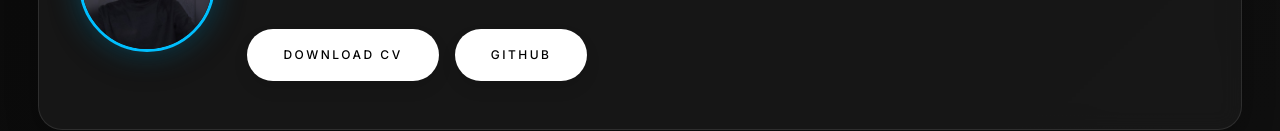
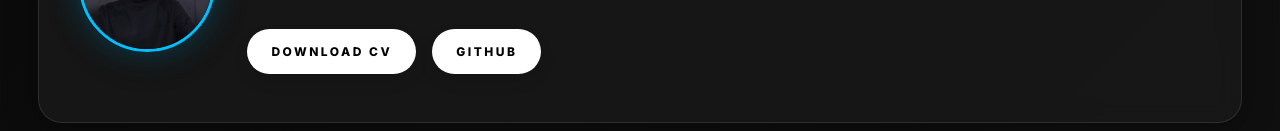
Before and after one commit to eng-omar-gif/MY-PORTFOLIO-, a plain HTML site: page build/index.html in a window 1280 px wide. Shown: the part 352-483 px from the top of the page. Drawn offline with Linux system fonts and the light colour scheme.

Commit message:
Update styles.css

```diff
--- a/build/styles.css
+++ b/build/styles.css
@@ -5,7 +5,7 @@
   --card-bg: #1a1a1a;
   --text-color: #ffffff;
   --accent: #00bfff;
-  --accent-hover: #23c483;
+  --accent-hover: #9370db;
   --border: #333333;
   --btn-bg: #00bfff;
   --btn-text: #fff;
@@ -333,11 +333,11 @@ main {
 }
 /* From Uiverse.io by cssbuttons-io */
 .btn {
-  padding: 1.3em 3em;
+  padding: 1em 2em;
   font-size: 12px;
   text-transform: uppercase;
   letter-spacing: 2.5px;
-  font-weight: 500;
+  font-weight: 900;
   color: #000;
   background-color: #fff;
   border: none;
@@ -351,8 +351,8 @@ main {
 }
 
 .btn:hover {
-  background-color: #23c483;
-  box-shadow: 0px 15px 20px rgba(46, 229, 157, 0.4);
+  background-color: #00bfff;
+  box-shadow: 0px 15px 20px rgba(35, 154, 213, 0.4);
   color: #fff;
   transform: translateY(-7px);
 }
```
